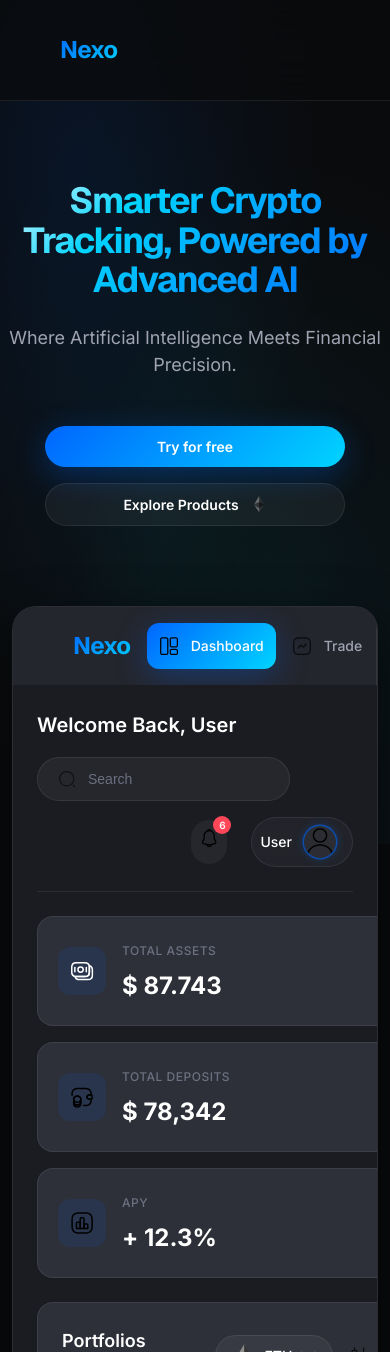
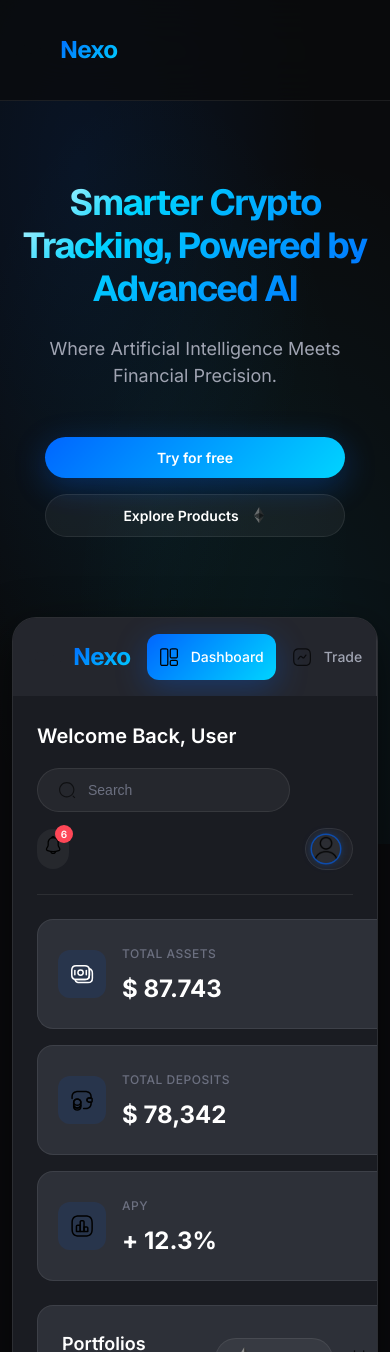
Before and after one commit to adityashettyyy/nexo-landing-page, a plain HTML site: page index.html in a window 390 px wide. Shown: the top 1352 px of the page. Drawn offline with nearby package versions, Linux system fonts and the light colour scheme.

Commit message:
Fix mobile responsiveness and dashboard alignment

```diff
--- a/style.css
+++ b/style.css
@@ -6,6 +6,13 @@
   padding: 0;
   box-sizing: border-box;
 }
+
+html, body {
+  max-width: 100%;
+  overflow-x: hidden;
+}
+
+
 
 :root {
   /* Modern Color Palette - Professional & Rich */
@@ -999,6 +1006,23 @@
   .container {
     padding: 0 16px;
   }
+  .nav {
+    flex-wrap: wrap;
+  }
+
+  .dashboard-actions {
+    width: 100%;
+    justify-content: space-between;
+  }
+
+  .user-info {
+    padding: 6px 12px 6px 6px;
+    gap: 8px;
+  }
+
+  .user-name {
+    display: none; /* keeps UI clean on mobile */
+  }
 
   .nav-menu {
     display: none;
@@ -1067,6 +1091,13 @@
   .text-subtitle {
     font-size: 18px;
   }
+  .hero-content {
+    padding: 0 12px;
+  }
+
+  .heading-hero {
+    line-height: 1.2;
+  }
 
   .dashboard-wrapper {
     margin: -40px 0 80px;
@@ -1079,6 +1110,18 @@
 
   .price-indicator {
     display: none;
+  }
+  .dashboard-actions {
+    gap: 12px;
+  }
+
+  .notification-wrapper {
+    padding: 6px;
+  }
+
+  .user-avatar {
+    width: 28px;
+    height: 28px;
   }
 }
 
```
